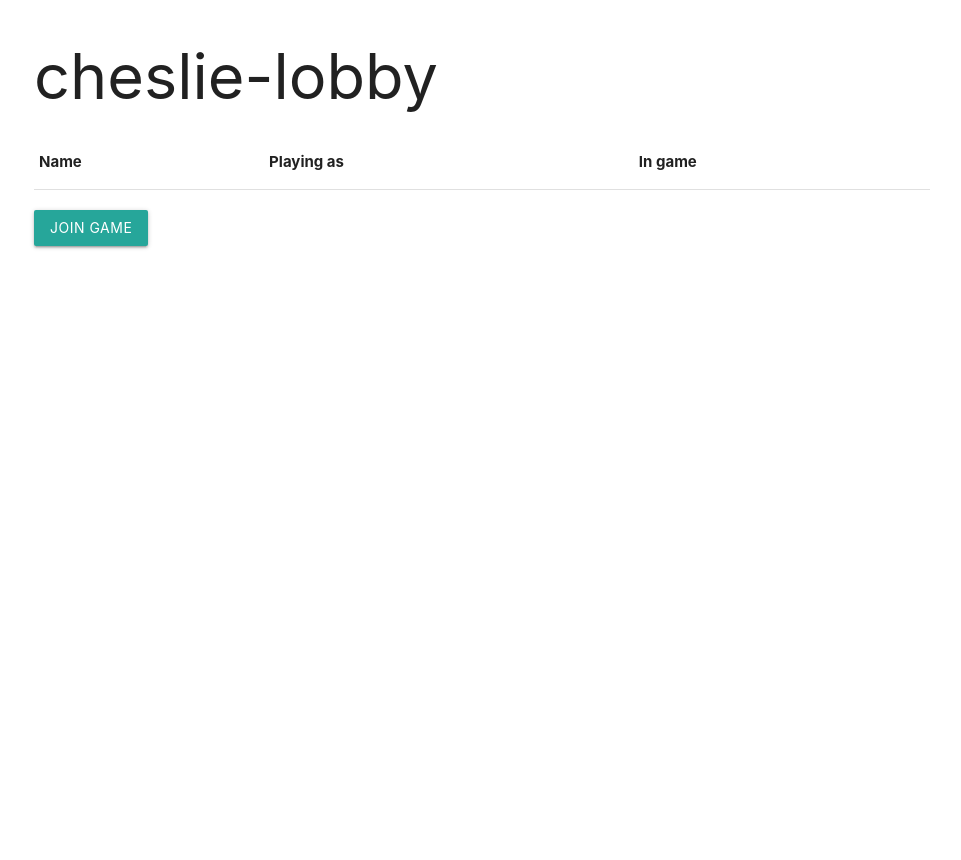
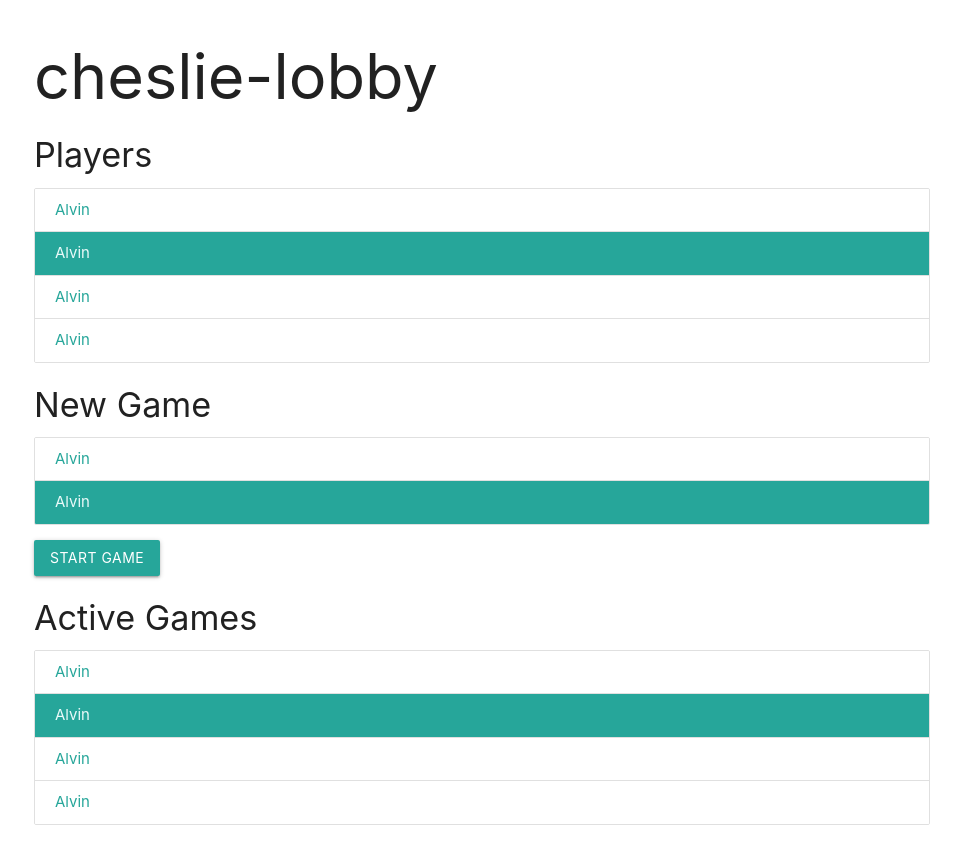
Before and after one commit to cheslie-team/cheslie-lobby, a website: page client/index.html in a window 1280 px wide. Shown: the whole page, without its empty margins (158-1119 px from the left). Before the commit the page ends 800 px from the top, so only its background shows below. Drawn offline with nearby package versions, Linux system fonts and the light colour scheme; no server answers.

Commit message:
Start on new lobby design

```diff
--- a/client/index.html
+++ b/client/index.html
@@ -11,21 +11,34 @@
 <div class="container">
   <div class="row">
     <h1>cheslie-lobby</h1>
-    <table>
-      <thead>
-        <tr>
-          <th>Name</th>
-          <th>Playing as</th>
-          <th>In game</th>
-        </tr>
-      </thead>
-      <tbody id="players"></tbody>
-    </table>
+
+    <h4>Players</h4>
+    <div id="players" class="collection">
+      <a href="#!" class="collection-item">Alvin</a>
+      <a href="#!" class="collection-item active">Alvin</a>
+      <a href="#!" class="collection-item">Alvin</a>
+      <a href="#!" class="collection-item">Alvin</a>
+    </div>
+
+    <h4>New Game</h4>
+    <div class="collection">
+      <a href="#!" class="collection-item">Alvin</a>
+      <a href="#!" class="collection-item active">Alvin</a>
+    </div>
+
+    <div class="row">
+      <a class="waves-effect waves-light btn" onclick="joinGame()">Start Game</a>
+    </div>
+
+    <h4>Active Games</h4>
+    <div class="collection">
+      <a href="#!" class="collection-item">Alvin</a>
+      <a href="#!" class="collection-item active">Alvin</a>
+      <a href="#!" class="collection-item">Alvin</a>
+      <a href="#!" class="collection-item">Alvin</a>
+    </div>
   </div>
 
-  <div class="row">
-    <a class="waves-effect waves-light btn" onclick="joinGame()">Join Game</a>
-  </div>
 </div>
 
 <script src="client.js"></script>
```
